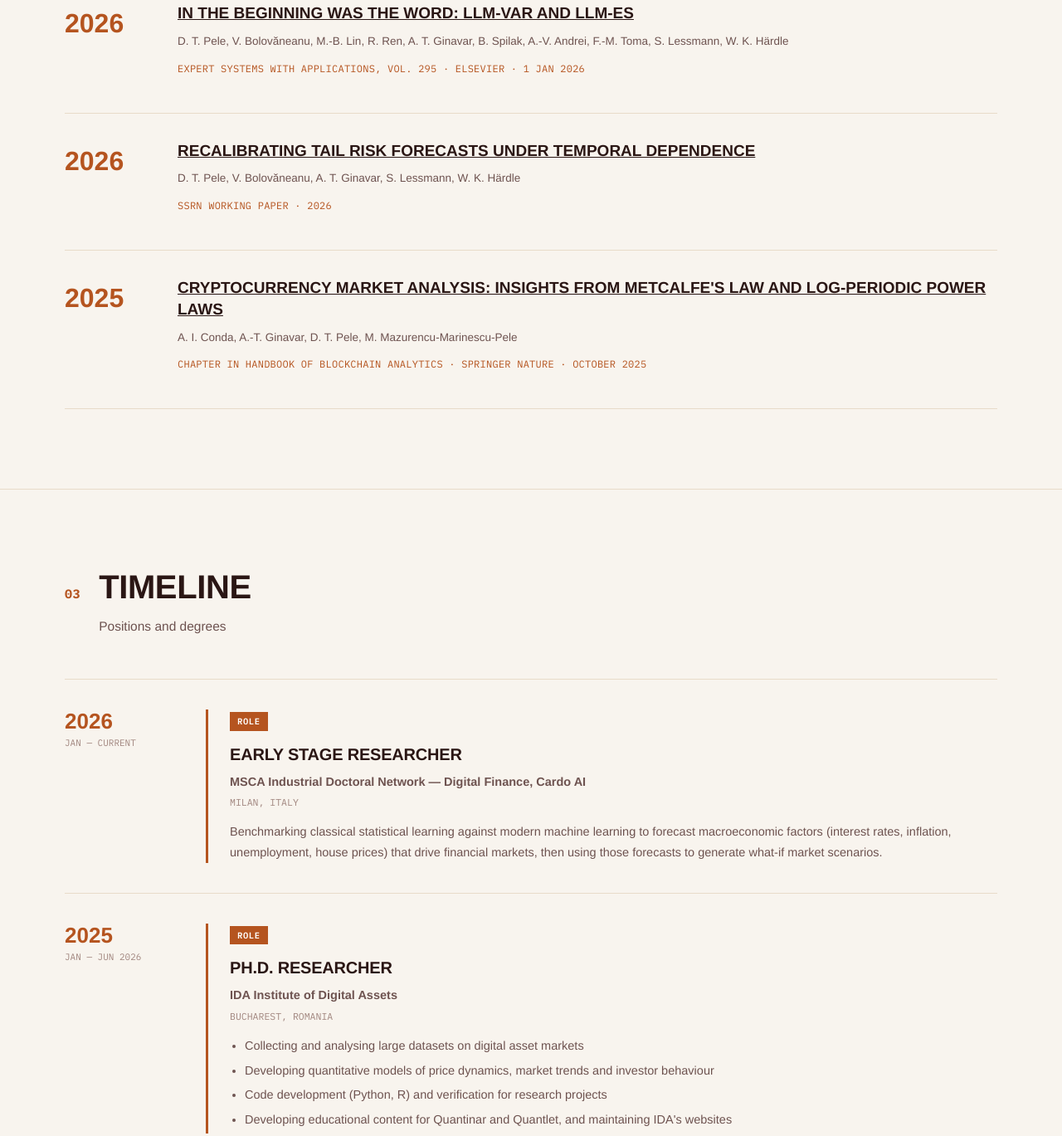
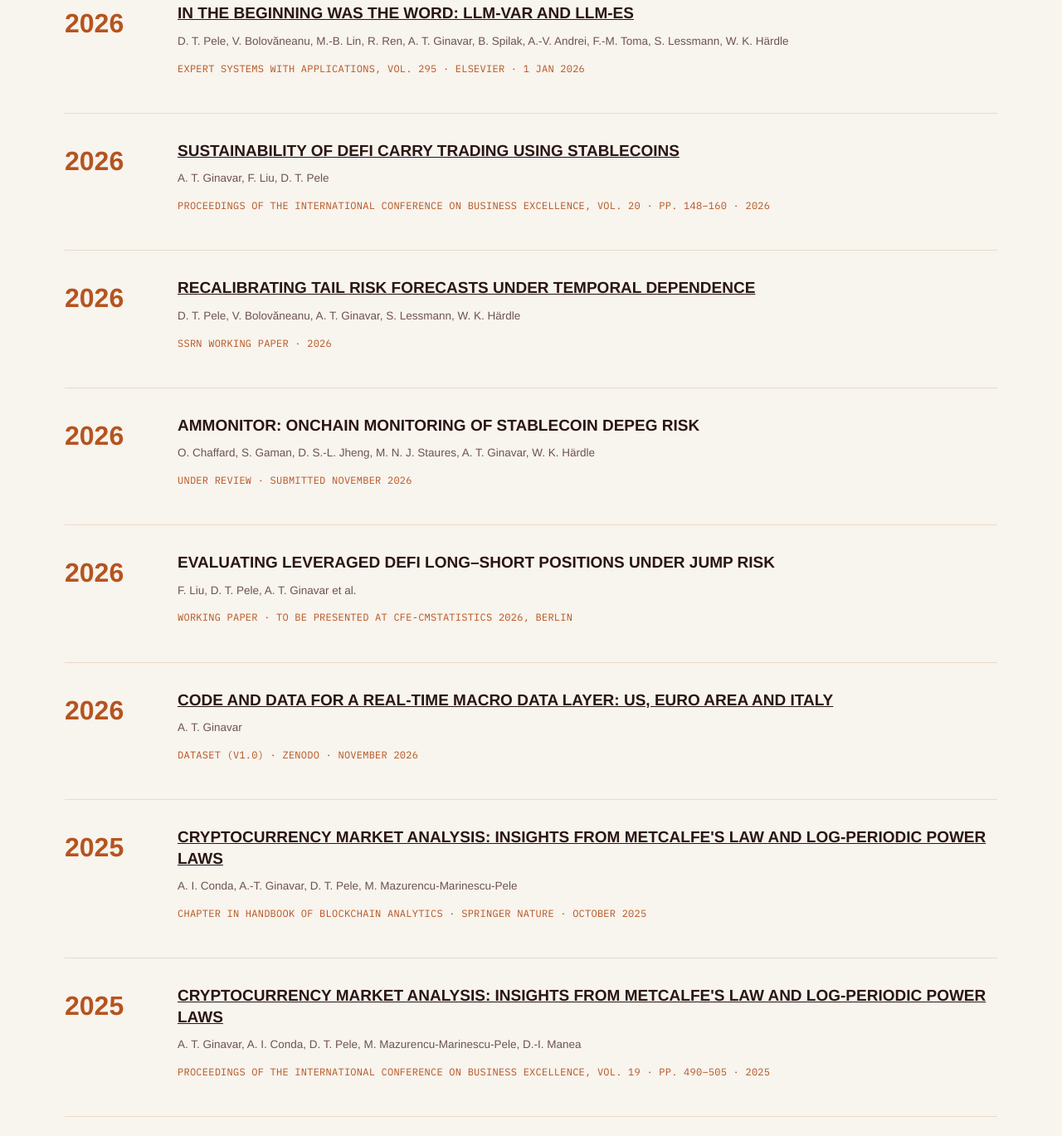
Before and after one commit to Tdi240/Tdi240.github.io, a plain HTML site: page index.html in a window 1280 px wide. Shown: the part 1643-3012 px from the top of the page at 83% size. Drawn offline with Linux system fonts and the light colour scheme.

Commit message:
Add ICBE proceedings, submitted papers, macro data layer, current research and CFE 2026 talk

```diff
--- a/index.html
+++ b/index.html
@@ -421,9 +421,45 @@
         <div class="pub-item">
           <div class="pub-year">2026</div>
           <div>
+            <h3 class="pub-title"><a href="https://doi.org/10.2478/picbe-2026-0017" target="_blank" rel="noopener noreferrer">Sustainability of DeFi Carry Trading Using Stablecoins</a></h3>
+            <p class="pub-authors">A. T. Ginavar, F. Liu, D. T. Pele</p>
+            <p class="pub-venue">Proceedings of the International Conference on Business Excellence, Vol. 20 · pp. 148–160 · 2026</p>
+          </div>
+        </div>
+
+        <div class="pub-item">
+          <div class="pub-year">2026</div>
+          <div>
             <h3 class="pub-title"><a href="https://ssrn.com/abstract=6757685" target="_blank" rel="noopener noreferrer">Recalibrating Tail Risk Forecasts under Temporal Dependence</a></h3>
             <p class="pub-authors">D. T. Pele, V. Bolovăneanu, A. T. Ginavar, S. Lessmann, W. K. Härdle</p>
             <p class="pub-venue">SSRN Working Paper · 2026</p>
+          </div>
+        </div>
+
+        <div class="pub-item">
+          <div class="pub-year">2026</div>
+          <div>
+            <h3 class="pub-title">AMMonitor: Onchain Monitoring of Stablecoin Depeg Risk</h3>
+            <p class="pub-authors">O. Chaffard, S. Gaman, D. S.-L. Jheng, M. N. J. Staures, A. T. Ginavar, W. K. Härdle</p>
+            <p class="pub-venue">Under review · submitted November 2026</p>
+          </div>
+        </div>
+
+        <div class="pub-item">
+          <div class="pub-year">2026</div>
+          <div>
+            <h3 class="pub-title">Evaluating Leveraged DeFi Long–Short Positions under Jump Risk</h3>
+            <p class="pub-authors">F. Liu, D. T. Pele, A. T. Ginavar et al.</p>
+            <p class="pub-venue">Working paper · to be presented at CFE-CMStatistics 2026, Berlin</p>
+          </div>
+        </div>
+
+        <div class="pub-item">
+          <div class="pub-year">2026</div>
+          <div>
+            <h3 class="pub-title"><a href="https://doi.org/10.5281/zenodo.24286910" target="_blank" rel="noopener noreferrer">Code and Data for a Real-time Macro Data Layer: US, Euro Area and Italy</a></h3>
+            <p class="pub-authors">A. T. Ginavar</p>
+            <p class="pub-venue">Dataset (v1.0) · Zenodo · November 2026</p>
           </div>
         </div>
 
@@ -433,6 +469,15 @@
             <h3 class="pub-title"><a href="https://www.springerprofessional.de/en/cryptocurrency-market-analysis-insights-from-metcalfe-s-law-and-/51971368" target="_blank" rel="noopener noreferrer">Cryptocurrency Market Analysis: Insights from Metcalfe's Law and Log-Periodic Power Laws</a></h3>
             <p class="pub-authors">A. I. Conda, A.-T. Ginavar, D. T. Pele, M. Mazurencu-Marinescu-Pele</p>
             <p class="pub-venue">Chapter in Handbook of Blockchain Analytics · Springer Nature · October 2025</p>
+          </div>
+        </div>
+
+        <div class="pub-item">
+          <div class="pub-year">2025</div>
+          <div>
+            <h3 class="pub-title"><a href="https://doi.org/10.2478/picbe-2025-0040" target="_blank" rel="noopener noreferrer">Cryptocurrency Market Analysis: Insights from Metcalfe's Law and Log-Periodic Power Laws</a></h3>
+            <p class="pub-authors">A. T. Ginavar, A. I. Conda, D. T. Pele, M. Mazurencu-Marinescu-Pele, D.-I. Manea</p>
+            <p class="pub-venue">Proceedings of the International Conference on Business Excellence, Vol. 19 · pp. 490–505 · 2025</p>
           </div>
         </div>
 
@@ -577,6 +622,21 @@
       </div>
       <div class="project-grid">
         <div class="project-card">
+          <div class="p-date">Oct 2026 — Current</div>
+          <h3>Real-time macro forecasting benchmark</h3>
+          <p>MSCA paper 1: classical, machine-learning and pretrained foundation models for forecasting interest rates, inflation and unemployment in the US, the euro area and Italy, scored on real-time data vintages, with a leakage-free test of foundation models. The validated data layer is public on <a href="https://doi.org/10.5281/zenodo.24286910" target="_blank" rel="noopener">Zenodo</a> and <a href="https://github.com/MSCA-DN-Digital-Finance/macro-realtime-data" target="_blank" rel="noopener">GitHub</a>.</p>
+        </div>
+        <div class="project-card">
+          <div class="p-date">Jan 2026 — Current</div>
+          <h3>Forecast-conditioned scenario generation</h3>
+          <p>Deep generators of joint market scenarios (curves, equity, credit, FX) conditioned on macro forecasts, and a comparison of statistical what-if scenarios with structural ones built from identified shocks. With Fraunhofer ITWM in 2027.</p>
+        </div>
+        <div class="project-card">
+          <div class="p-date">Jan 2026 — Current</div>
+          <h3>Private credit and SME credit risk</h3>
+          <p>Stylized facts of private credit from a loan-level panel rebuilt from public SEC filings (about 29% of quarterly loan marks never move), and credit-risk methods for SME loan tapes at Cardo AI: macro-driver selection for IFRS 9 PD and detecting defaults that cure between reports.</p>
+        </div>
+        <div class="project-card">
           <div class="p-date">Jan 2026 — Current</div>
           <h3>AI for Scientific Discovery</h3>
           <p>A side project that grew out of using AI, including agents, to aid my own research — now developing into a full research project. The end goal: using solely open-source and open-weight models for research purposes.</p>
@@ -614,6 +674,10 @@
 
         <div class="activity-col">
           <h3>Conferences &amp; Seminars</h3>
+          <div class="a-entry">
+            <div class="a-date">Dec 2026 · Berlin</div>
+            <div class="a-text">CFE-CMStatistics 2026 — presenting <em>Evaluating Leveraged DeFi Long–Short Positions under Jump Risk</em></div>
+          </div>
           <div class="a-entry">
             <div class="a-date">Jun 2026 · Bucharest</div>
             <div class="a-text">AIDA Conference — AI and Digital Assets in Energy and Finance</div>
```
